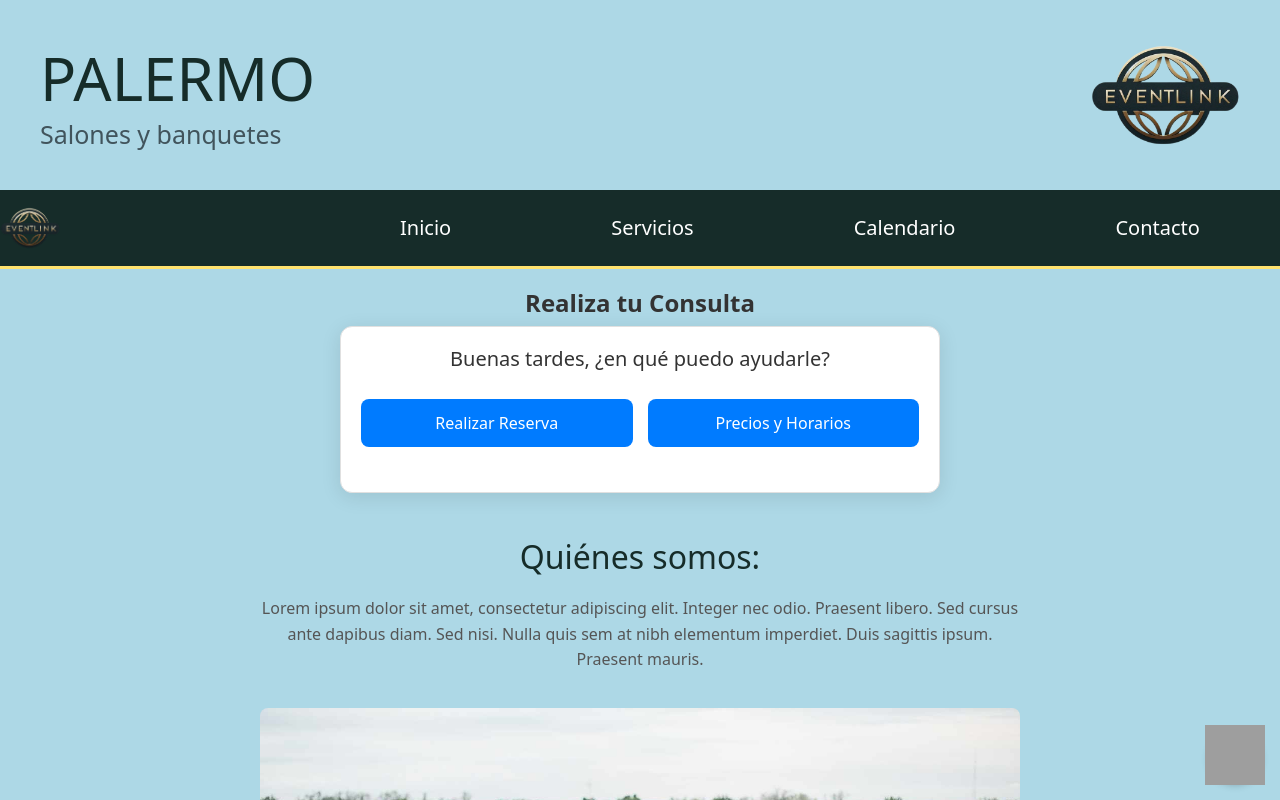
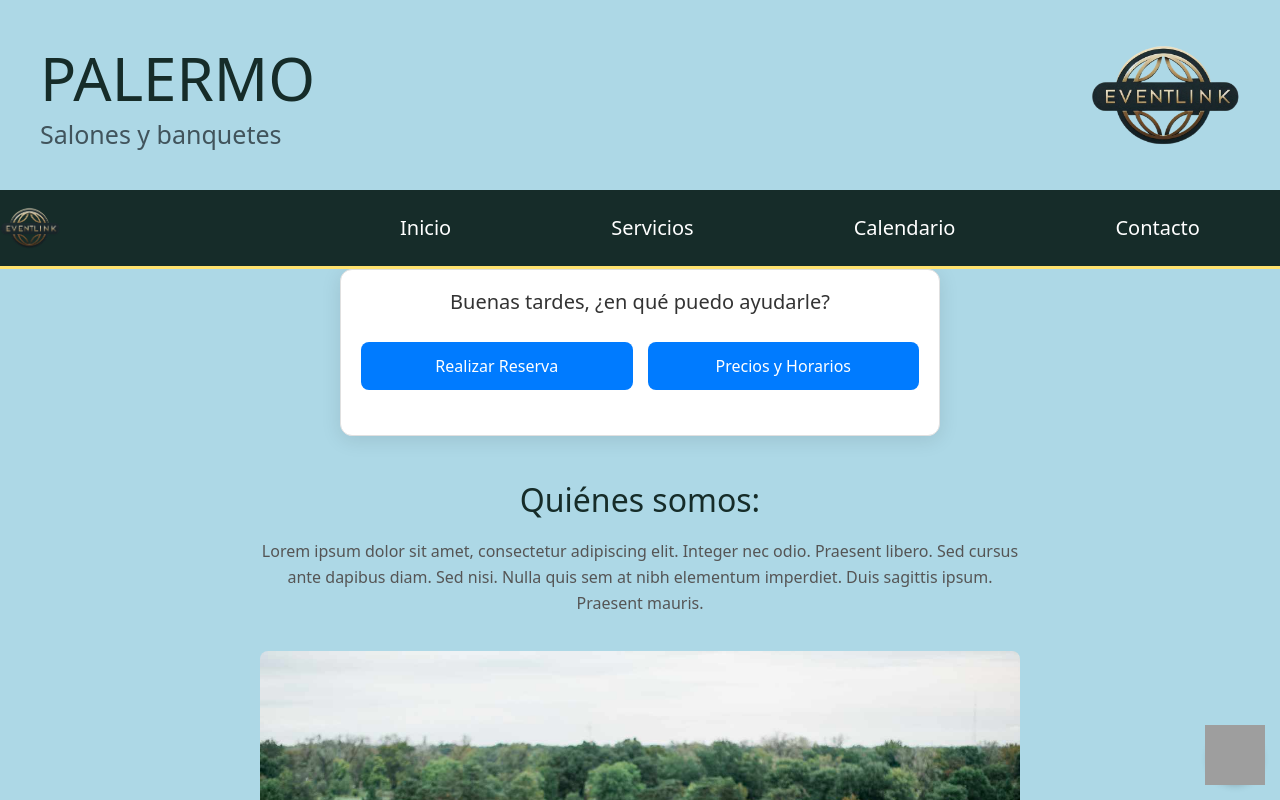
Before and after one commit to Alan934/evenlink, a React (Vite) app: page / in a window 1280 px wide. Shown: the top 800 px of the page. Built offline with nearby package versions, Linux system fonts and the light colour scheme; grey boxes are pictures that could not be loaded.

Commit message:
delete title ventanaAsistente

```diff
--- a/src/components/VentanaAsistente.tsx
+++ b/src/components/VentanaAsistente.tsx
@@ -125,7 +125,7 @@ const VirtualAssistant: React.FC = () => {
 
   return (
     <>
-      <h4 className="titulo-asistente">Realiza tu Consulta</h4>
+      {/*<h4 className="titulo-asistente">Realiza tu Consulta</h4>*/}
       <div className="ventana-asistente">
         <h5>Buenas tardes, ¿en qué puedo ayudarle?</h5>
         <div className="button-container" style={{ justifyContent: 'center' }}>
```
